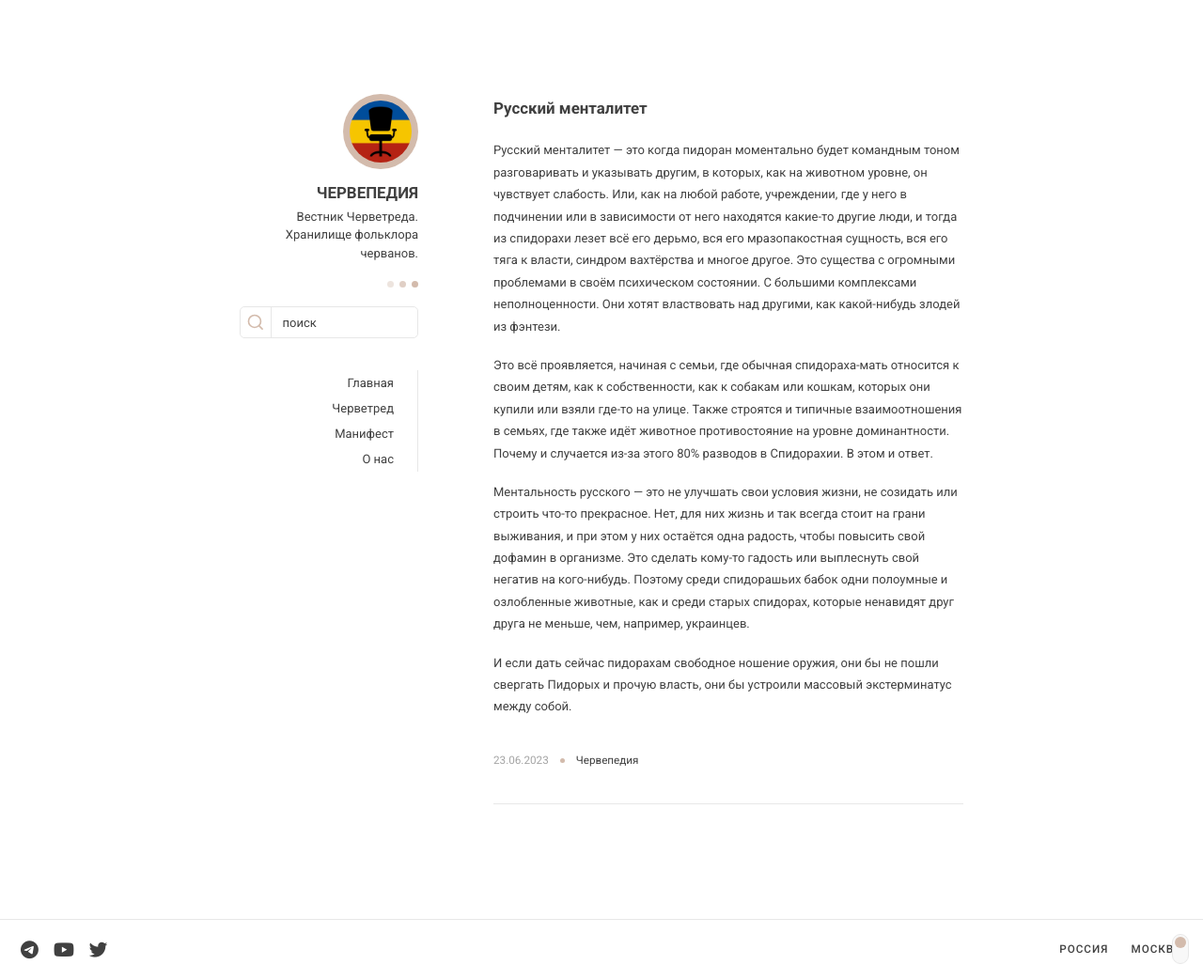
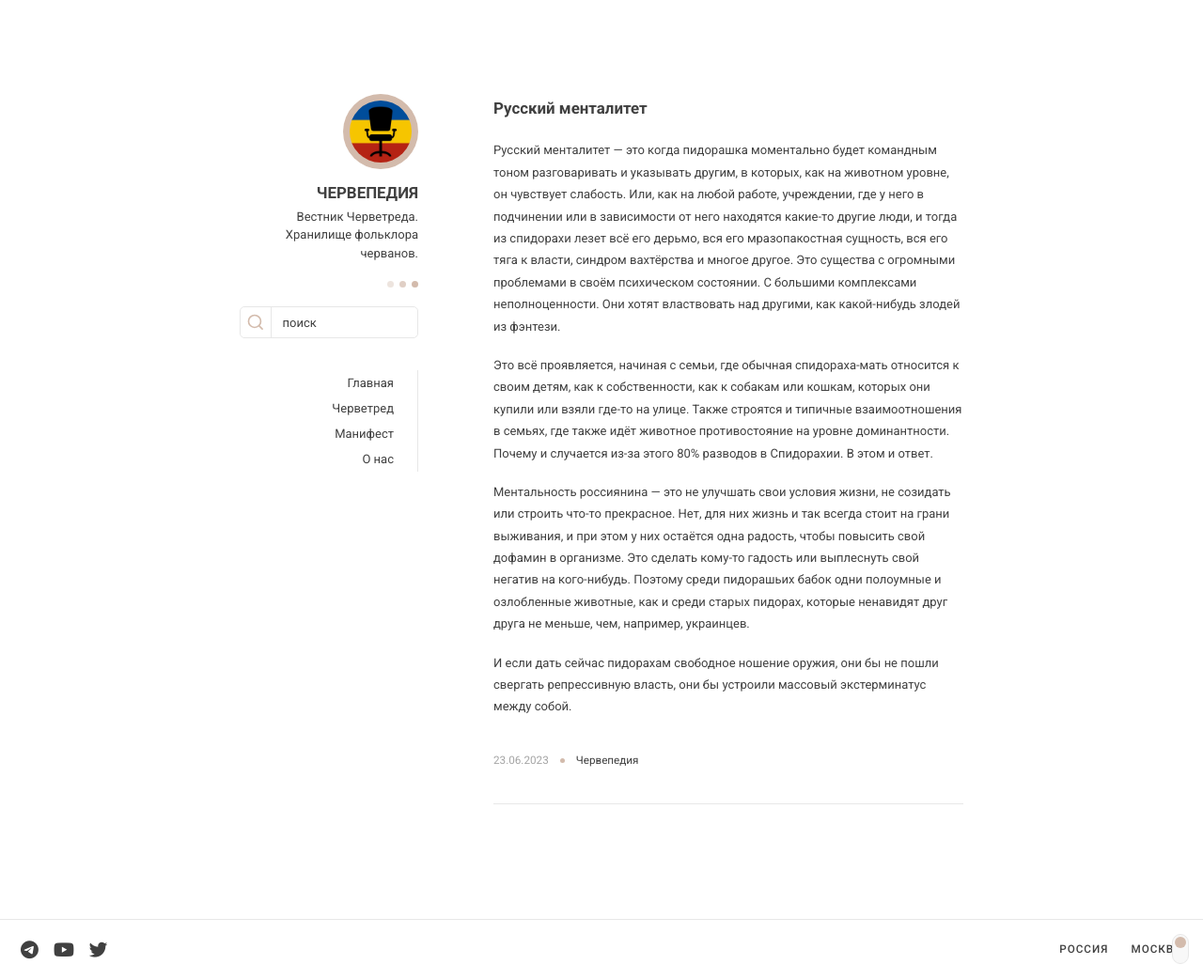
Before and after one commit to chervepediya/chervepediya.github.io, a Jekyll site: the page built from _posts/2023-06-23-russian-mindset.md, in a window 1280 px wide and 1043 px high. Shown: the whole window at 94% size. Built offline with Jekyll 4.4.1, drawn with Linux system fonts in a browser that asks for light colours; a script that is not in the unit is left out.

Commit message:
Update 2023-06-23-russian-mindset.md

```diff
--- a/_posts/2023-06-23-russian-mindset.md
+++ b/_posts/2023-06-23-russian-mindset.md
@@ -5,10 +5,10 @@ date: 2023-06-23
 layout: post
 ---
 
-<p>Русский менталитет — это когда пидоран моментально будет командным тоном разговаривать и указывать другим, в которых, как на животном уровне, он чувствует слабость. Или, как на любой работе, учреждении, где у него в подчинении или в зависимости от него находятся какие-то другие люди, и тогда из спидорахи лезет всё его дерьмо, вся его мразопакостная сущность, вся его тяга к власти, синдром вахтёрства и многое другое. Это существа с огромными проблемами в своём психическом состоянии. С большими комплексами неполноценности. Они хотят властвовать над другими, как какой-нибудь злодей из фэнтези.</p>
+<p>Русский менталитет — это когда пидорашка моментально будет командным тоном разговаривать и указывать другим, в которых, как на животном уровне, он чувствует слабость. Или, как на любой работе, учреждении, где у него в подчинении или в зависимости от него находятся какие-то другие люди, и тогда из спидорахи лезет всё его дерьмо, вся его мразопакостная сущность, вся его тяга к власти, синдром вахтёрства и многое другое. Это существа с огромными проблемами в своём психическом состоянии. С большими комплексами неполноценности. Они хотят властвовать над другими, как какой-нибудь злодей из фэнтези.</p>
 
 <p>Это всё проявляется, начиная с семьи, где обычная спидораха-мать относится к своим детям, как к собственности, как к собакам или кошкам, которых они купили или взяли где-то на улице. Также строятся и типичные взаимоотношения в семьях, где также идёт животное противостояние на уровне доминантности. Почему и случается из-за этого 80% разводов в Спидорахии. В этом и ответ.</p>
 
-<p>Ментальность русского — это не улучшать свои условия жизни, не созидать или строить что-то прекрасное. Нет, для них жизнь и так всегда стоит на грани выживания, и при этом у них остаётся одна радость, чтобы повысить свой дофамин в организме. Это сделать кому-то гадость или выплеснуть свой негатив на кого-нибудь. Поэтому среди спидорашьих бабок одни полоумные и озлобленные животные, как и среди старых спидорах, которые ненавидят друг друга не меньше, чем, например, украинцев.</p>
+<p>Ментальность россиянина — это не улучшать свои условия жизни, не созидать или строить что-то прекрасное. Нет, для них жизнь и так всегда стоит на грани выживания, и при этом у них остаётся одна радость, чтобы повысить свой дофамин в организме. Это сделать кому-то гадость или выплеснуть свой негатив на кого-нибудь. Поэтому среди пидорашьих бабок одни полоумные и озлобленные животные, как и среди старых пидорах, которые ненавидят друг друга не меньше, чем, например, украинцев.</p>
 
-<p>И если дать сейчас пидорахам свободное ношение оружия, они бы не пошли свергать Пидорых и прочую власть, они бы устроили массовый экстерминатус между собой.</p>
+<p>И если дать сейчас пидорахам свободное ношение оружия, они бы не пошли свергать репрессивную власть, они бы устроили массовый экстерминатус между собой.</p>
```
